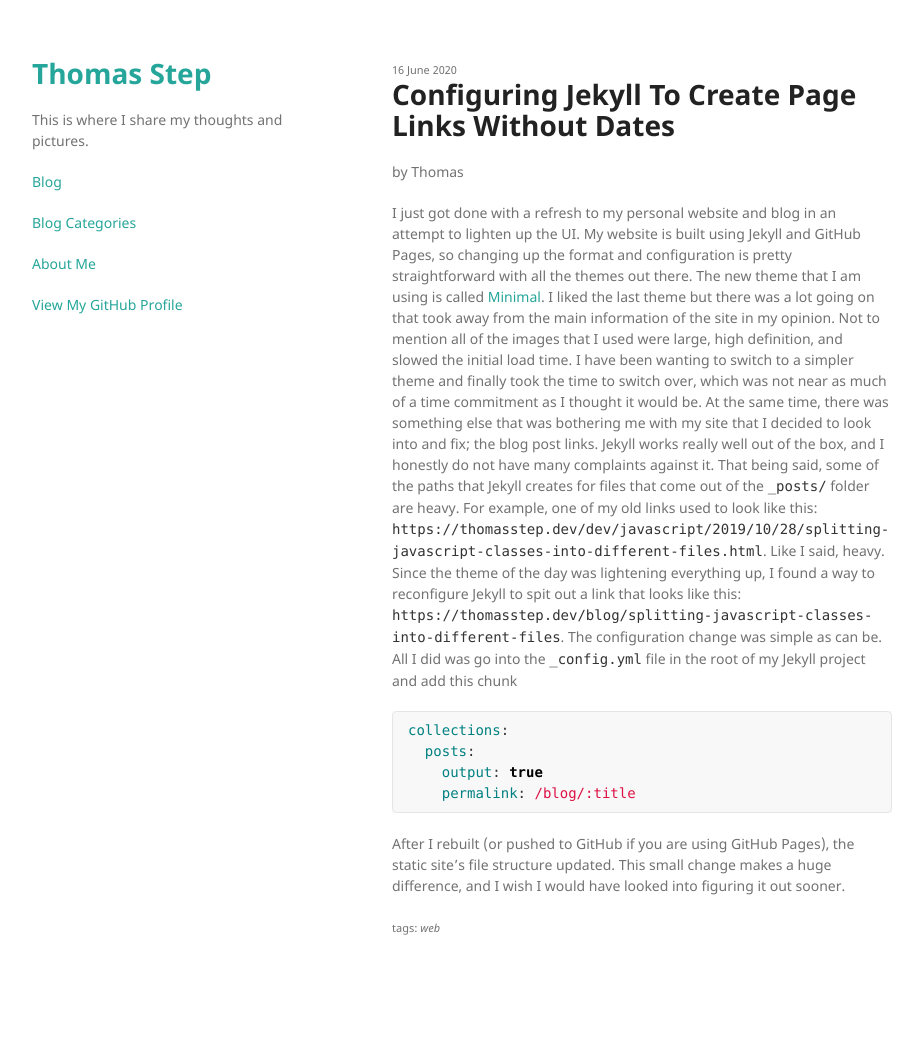
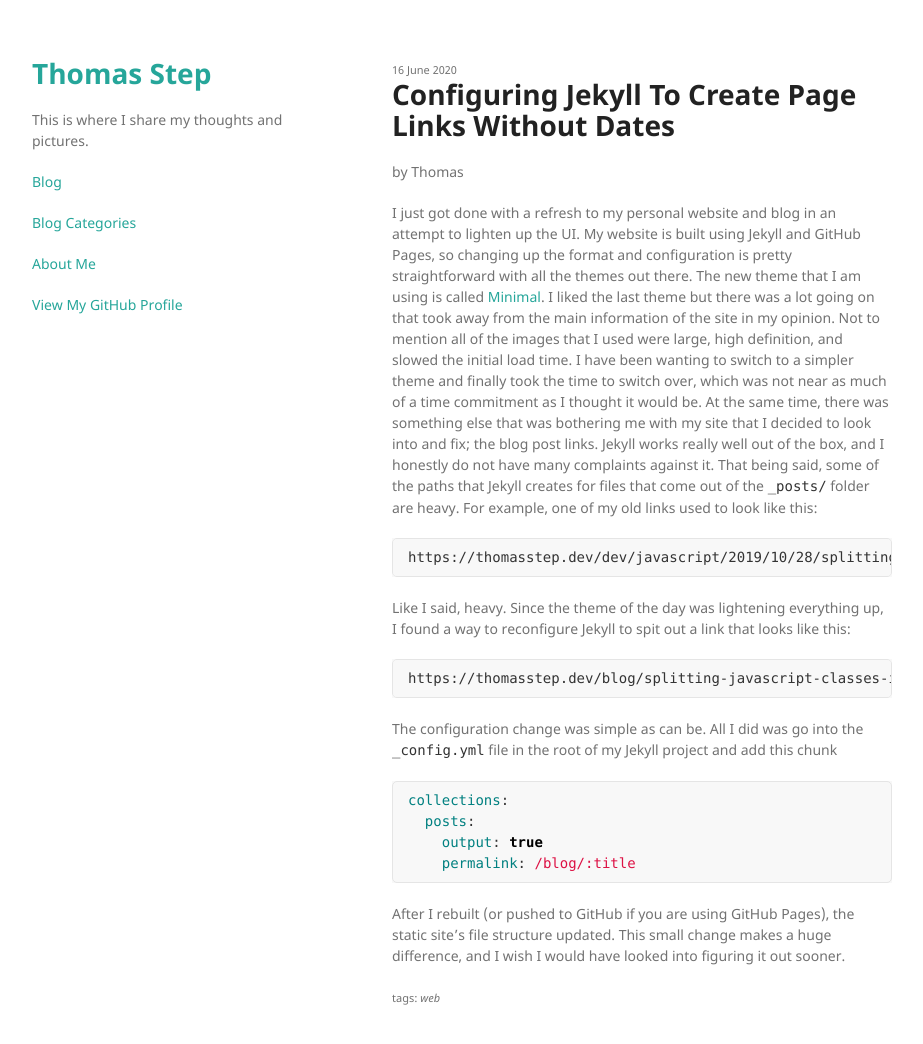
Before and after one commit to thomasstep/thomasstep.github.io, a Jekyll site: the page built from _posts/2020-06-16-configuring-jekyll-to-create-page-links-without-dates.md, in a window 1280 px wide and 1057 px high. Shown: the top 1044 px of the window, without its empty margins (178-1101 px from the left). Built offline with Jekyll 4.4.1, drawn with Linux system fonts in a browser that asks for light colours.

Commit message:
Formatting.

````diff
--- a/_posts/2020-06-16-configuring-jekyll-to-create-page-links-without-dates.md
+++ b/_posts/2020-06-16-configuring-jekyll-to-create-page-links-without-dates.md
@@ -13,9 +13,19 @@ I have been wanting to switch to a simpler theme and finally took the time to sw
 At the same time, there was something else that was bothering me with my site that I decided to look into and fix; the blog post links.
 Jekyll works really well out of the box, and I honestly do not have many complaints against it.
 That being said, some of the paths that Jekyll creates for files that come out of the `_posts/` folder are heavy.
-For example, one of my old links used to look like this: `https://thomasstep.dev/dev/javascript/2019/10/28/splitting-javascript-classes-into-different-files.html`.
+For example, one of my old links used to look like this:
+
+```
+https://thomasstep.dev/dev/javascript/2019/10/28/splitting-javascript-classes-into-different-files.html
+```
+
 Like I said, heavy.
-Since the theme of the day was lightening everything up, I found a way to reconfigure Jekyll to spit out a link that looks like this: `https://thomasstep.dev/blog/splitting-javascript-classes-into-different-files`.
+Since the theme of the day was lightening everything up, I found a way to reconfigure Jekyll to spit out a link that looks like this:
+
+```
+https://thomasstep.dev/blog/splitting-javascript-classes-into-different-files
+```
+
 The configuration change was simple as can be.
 All I did was go into the `_config.yml` file in the root of my Jekyll project and add this chunk
 
````
